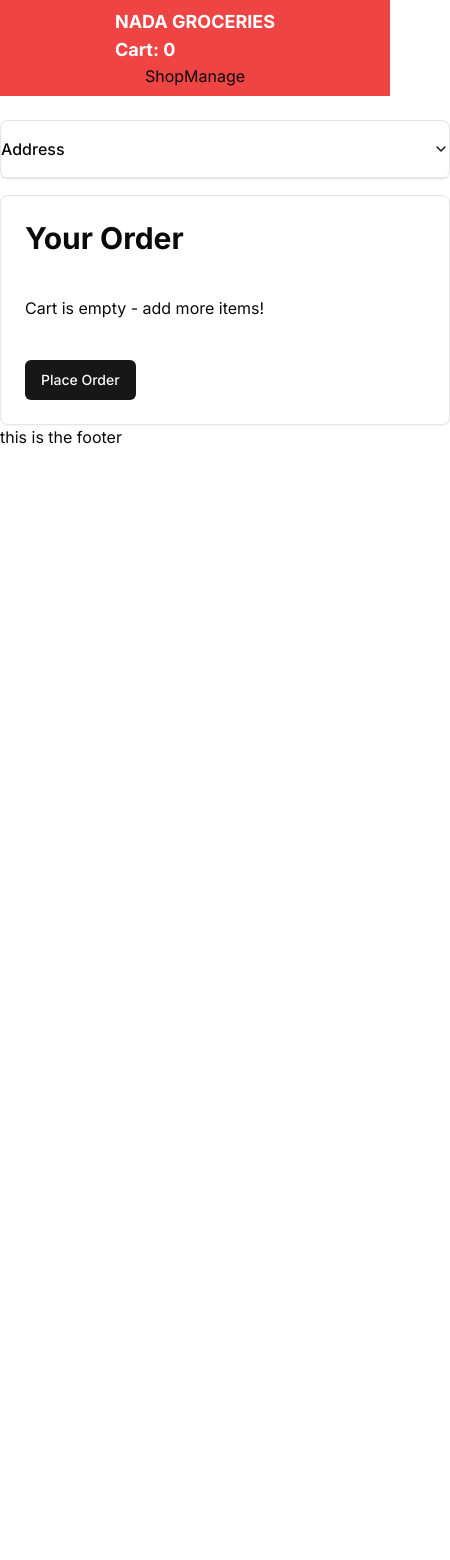
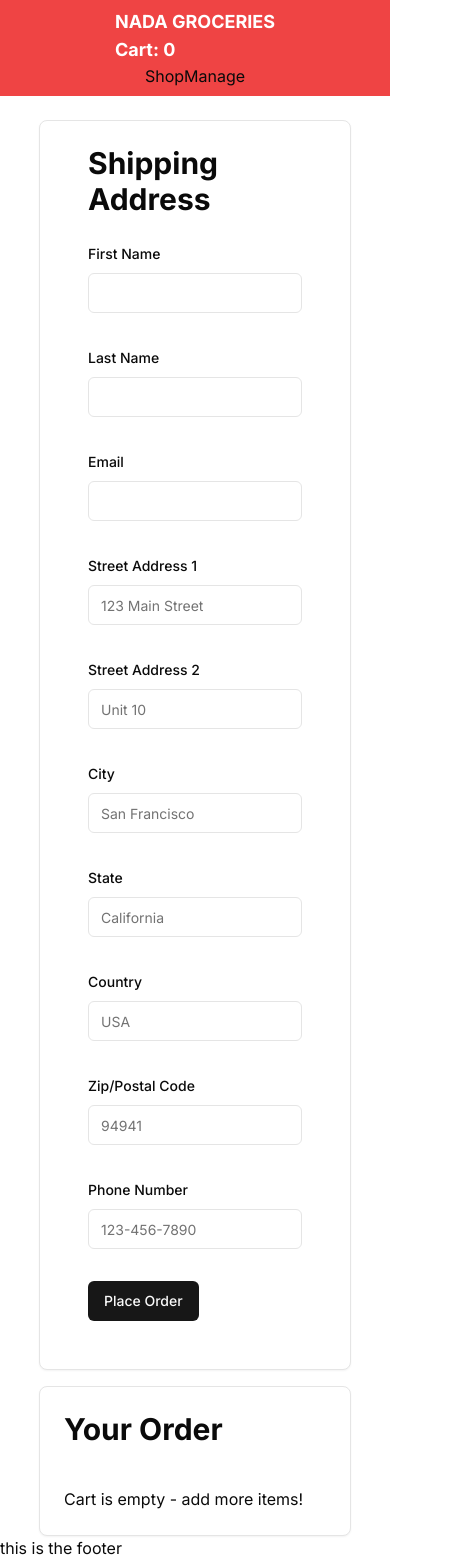
Before and after one commit to cmaija/reebelo-case-study, a Next.js app: page /checkout in a window 390 px wide. Shown: the whole page, 450 px wide, since content can reach past the window. Before the commit the page ends 844 px from the top, so only its background shows below. Built offline with nearby package versions, Linux system fonts and the light colour scheme.

Commit message:
complete checkout flow, still needs success page

```diff
--- a/src/app/admin/orders/page.tsx
+++ b/src/app/admin/orders/page.tsx
@@ -1,5 +1,18 @@
 export default function Orders() {
   return (
-    <div>manage orders page</div>
+    <div>
+      <h1>Manage Orders</h1>
+      <table>
+        <thead>
+          <tr>
+            <th>Id</th>
+            <th>Name</th>
+            <th>Address</th>
+            <th>Status</th>
+            <th>Actions</th>
+          </tr>
+        </thead>
+      </table>
+    </div>
   )
 }
--- /dev/null
+++ b/src/app/api/order/route.ts
@@ -0,0 +1,23 @@
+import { createOrder } from "@/utils/create-order"
+import { NextResponse } from "next/server"
+
+export async function POST(req: Request) {
+  const order = await req.json()
+  if (Object.values(order).length) {
+    try {
+      const res = await createOrder(order)
+      return NextResponse.json(res)
+    } catch (error) {
+      console.log(error)
+      return NextResponse.json(
+        { message: (error as unknown as Error).message },
+        { status: 400 }
+      )
+    }
+  } else {
+    return NextResponse.json(
+      { error: "no order details provided" },
+      { status: 400 }
+    )
+  }
+}
--- a/src/app/checkout/components/AddressForm.tsx
+++ b/src/app/checkout/components/AddressForm.tsx
@@ -14,7 +14,13 @@ import {
 import { Input } from "@/components/ui/input"
 import { Button } from "@/components/ui/button"
 
+interface Props {
+  handlePlaceOrder: (values: z.infer<typeof addressSchema>) => void
+}
 const addressSchema = z.object({
+  firstName: z.string(),
+  lastName: z.string(),
+  email: z.string().email(),
   address1: z.string(),
   address2: z.string().optional(),
   city: z.string(),
@@ -24,19 +30,62 @@ const addressSchema = z.object({
   phoneNumber: z.string(),
 })
 
-export default function AddressForm() {
+export default function AddressForm({ handlePlaceOrder }: Props) {
   const form = useForm<z.infer<typeof addressSchema>>({
     resolver: zodResolver(addressSchema),
   })
 
-  function onSubmit(values: z.infer<typeof addressSchema>) {
-    createOrder(values)
+  async function onSubmit(values: z.infer<typeof addressSchema>) {
+    handlePlaceOrder(values)
   }
   return (
     <Form {...form}>
       <form onSubmit={form.handleSubmit(onSubmit)} className="space-y-8">
         <FormField
           control={form.control}
+          defaultValue=""
+          name="firstName"
+          render={({ field }) => (
+            <FormItem>
+              <FormLabel>First Name</FormLabel>
+              <FormControl>
+                <Input {...field} />
+              </FormControl>
+              <FormMessage />
+            </FormItem>
+          )}
+        />
+        <FormField
+          control={form.control}
+          defaultValue=""
+          name="lastName"
+          render={({ field }) => (
+            <FormItem>
+              <FormLabel>Last Name</FormLabel>
+              <FormControl>
+                <Input {...field} />
+              </FormControl>
+              <FormMessage />
+            </FormItem>
+          )}
+        />
+        <FormField
+          control={form.control}
+          defaultValue=""
+          name="email"
+          render={({ field }) => (
+            <FormItem>
+              <FormLabel>Email</FormLabel>
+              <FormControl>
+                <Input {...field} />
+              </FormControl>
+              <FormMessage />
+            </FormItem>
+          )}
+        />
+        <FormField
+          control={form.control}
+          defaultValue=""
           name="address1"
           render={({ field }) => (
             <FormItem>
@@ -50,6 +99,7 @@ export default function AddressForm() {
         />
         <FormField
           control={form.control}
+          defaultValue=""
           name="address2"
           render={({ field }) => (
             <FormItem>
@@ -63,6 +113,7 @@ export default function AddressForm() {
         />
         <FormField
           control={form.control}
+          defaultValue=""
           name="city"
           render={({ field }) => (
             <FormItem>
@@ -76,10 +127,11 @@ export default function AddressForm() {
         />
         <FormField
           control={form.control}
+          defaultValue=""
           name="state"
           render={({ field }) => (
             <FormItem>
-              <FormLabel>City</FormLabel>
+              <FormLabel>State</FormLabel>
               <FormControl>
                 <Input placeholder="California" {...field} />
               </FormControl>
@@ -89,10 +141,11 @@ export default function AddressForm() {
         />
         <FormField
           control={form.control}
+          defaultValue=""
           name="country"
           render={({ field }) => (
             <FormItem>
-              <FormLabel>City</FormLabel>
+              <FormLabel>Country</FormLabel>
               <FormControl>
                 <Input placeholder="USA" {...field} />
               </FormControl>
@@ -102,10 +155,11 @@ export default function AddressForm() {
         />
         <FormField
           control={form.control}
+          defaultValue=""
           name="postalCode"
           render={({ field }) => (
             <FormItem>
-              <FormLabel>City</FormLabel>
+              <FormLabel>Zip/Postal Code</FormLabel>
               <FormControl>
                 <Input placeholder="94941" {...field} />
               </FormControl>
@@ -115,10 +169,11 @@ export default function AddressForm() {
         />
         <FormField
           control={form.control}
+          defaultValue=""
           name="phoneNumber"
           render={({ field }) => (
             <FormItem>
-              <FormLabel>City</FormLabel>
+              <FormLabel>Phone Number</FormLabel>
               <FormControl>
                 <Input placeholder="123-456-7890" {...field} />
               </FormControl>
@@ -126,7 +181,7 @@ export default function AddressForm() {
             </FormItem>
           )}
         />
-        <Button type="submit">Submit</Button>
+        <Button type="submit">Place Order</Button>
       </form>
     </Form>
   )
--- a/src/app/checkout/page.tsx
+++ b/src/app/checkout/page.tsx
@@ -1,33 +1,50 @@
 "use client"
 
-import { Item, useCartContext } from "@/context/Cart.context"
+import { ActionTypes, Item, useCartContext } from "@/context/Cart.context"
 import { CartItemDetail } from "../components/CartItemDetail"
-import { Card, CardContent, CardFooter, CardHeader } from "@/components/ui/card"
-import { Button } from "@/components/ui/button"
-import {
-  Accordion,
-  AccordionContent,
-  AccordionItem,
-  AccordionTrigger,
-} from "@/components/ui/accordion"
+import { Card, CardContent, CardHeader } from "@/components/ui/card"
 import AddressForm from "./components/AddressForm"
+import { useState } from "react"
 
 export default function Checkout() {
   const { state, dispatch } = useCartContext()
+  const [orderSuccessful, setOrderSuccessful] = useState(false)
+  async function handlePlaceOrder(values: any) {
+    try {
+      const body = { ...values, products: Object.values(state.items) }
+      await fetch("/api/order", {
+        method: "POST",
+        headers: { "Content-Type": "application/json" },
+        body: JSON.stringify(body),
+      })
+
+      dispatch({ type: ActionTypes.ClearCart, payload: null })
+      setOrderSuccessful(true)
+    } catch (error) {
+      console.error(error)
+    }
+  }
   return (
-    <div className="mx-auto mt-6 w-full flex flex-col w-75% max-w-[1500px] min-w-[450px] md:flex-row gap-4">
-      <Card className="flex flex-1">
-        <Accordion type="single" collapsible className="w-full">
-          <AccordionItem value="item-1">
-            <AccordionTrigger>Address</AccordionTrigger>
-            <AccordionContent>
-              <AddressForm />
-            </AccordionContent>
-          </AccordionItem>
-        </Accordion>
+    <div className="mx-auto mt-6 flex flex-col w-4/5 max-w-[1500px] md:flex-row gap-4">
+      {orderSuccessful ? (
+        <div>success!</div>
+      ) : (
+        <>
+          <Card className="flex flex-[2]">
+            <CardContent className="w-full">
+              <CardHeader className="text-3xl font-bold">
+                Shipping Address
+              </CardHeader>
+              <CardContent>
+                <AddressForm handlePlaceOrder={handlePlaceOrder} />
+              </CardContent>
+            </CardContent>
           </Card>
 
-      <Card className="flex flex-1 flex-col gap-4">
+          <Card
+            className="flex flex-1 flex-col gap-4
+       md:self-start min-w-[300px]"
+          >
             <CardHeader className="text-3xl font-bold">Your Order</CardHeader>
             <CardContent>
               {Object.values(state.items).length ? (
@@ -38,10 +55,9 @@ export default function Checkout() {
                 <p>Cart is empty - add more items!</p>
               )}
             </CardContent>
-        <CardFooter>
-          <Button>Place Order</Button>
-        </CardFooter>
           </Card>
+        </>
+      )}
     </div>
   )
 }
--- a/src/app/components/CartItemDetail.tsx
+++ b/src/app/components/CartItemDetail.tsx
@@ -1,8 +1,9 @@
 "use client"
 import { ActionTypes, Item, useCartContext } from "@/context/Cart.context"
-import { useEffect, useMemo, useState } from "react"
 import { Cross1Icon } from "@radix-ui/react-icons"
 import ItemCountSelector from "./ItemCountSelector"
+import { useEffect, useState } from "react"
+import { Product } from "@/lib/interfaces"
 
 interface Props {
   item: Item
@@ -14,11 +15,16 @@ export function CartItemDetail({ item }: Props) {
     dispatch({ type: ActionTypes.DeleteItem, payload: item.product })
   }
 
+  const [product, setProduct] = useState<Product>()
+  useEffect(() => {
+    setProduct(item.product)
+  }, [item])
+
   return (
     <div className="w-full px-2 flex flex-row justify-between items-center">
       <div>
-        <h3 className="text-xl font-semibold">{item.product.title}</h3>
-        <p className="text-slate-500">{item.product.description}</p>
+        <h3 className="text-xl font-semibold">{product?.title}</h3>
+        <p className="text-slate-500">{product?.description}</p>
       </div>
       <div className="flex flex-row gap-2">
         <ItemCountSelector item={item} />
--- a/src/app/components/Navbar.tsx
+++ b/src/app/components/Navbar.tsx
@@ -12,7 +12,7 @@ export default function Navbar() {
       </div>
       <div>
         <Link href="/products">Shop</Link>
-        <Link href="/orders">Manage</Link>
+        <Link href="/admin/orders">Manage</Link>
       </div>
     </nav>
   )
--- a/src/context/Cart.context.tsx
+++ b/src/context/Cart.context.tsx
@@ -55,6 +55,7 @@ export enum ActionTypes {
   DeleteItem = "DELETE_ITEM_BY_ID",
   Load = "LOAD_CART",
   UpdateItemCount = "UPDATE_ITEM_COUNT",
+  ClearCart = "CLEAR_CART",
 }
 
 type CartPayload = {
@@ -63,6 +64,7 @@ type CartPayload = {
   [ActionTypes.DeleteItem]: Product
   [ActionTypes.UpdateItemCount]: Item
   [ActionTypes.Load]: Cart
+  [ActionTypes.ClearCart]: null
 }
 
 export type CartActions = ActionMap<CartPayload>[keyof ActionMap<CartPayload>]
@@ -102,7 +104,10 @@ const cartReducer = (state: Cart, action: CartActions): Cart => {
 
     case ActionTypes.Load:
       const { items } = action.payload
-      return { items }
+      return { ...state, items }
+
+    case ActionTypes.ClearCart:
+      return { ...state, items: {} }
 
     case ActionTypes.UpdateItemCount:
       newState = structuredClone(state)
--- a/src/utils/get-products.ts
+++ b/src/utils/get-products.ts
@@ -4,7 +4,13 @@ import prisma from "../../lib/prisma"
 export const revalidate = 3600 // revalidate the data at most every hour
 
 export const getProducts = cache(async () => {
-  const items = await prisma.product.findMany()
+  const items = await prisma.product.findMany({
+    where: {
+      unitsInStock: {
+        gt: 0,
+      },
+    },
+  })
   let normalizedItems = items.map((item) => ({
     ...item,
     price: item.price.toNumber(),
--- a/src/utils/update-product.ts
+++ b/src/utils/update-product.ts
@@ -0,0 +1,12 @@
+import prisma from "../../lib/prisma"
+import { Item } from "@/context/Cart.context"
+
+export async function updateProductQuantities(items: Item[]) {
+  let result
+  for (let item of items) {
+    result = await prisma.product.update({
+      where: { id: item.product.id },
+      data: { unitsInStock: { decrement: item.units } },
+    })
+  }
+}
```
Also changed, not shown: src/utils/create-order.ts (+33 -5 lines), 1 other file (tests, documents, lock files or other folders). Lines whose indentation alone changed are shown as unchanged.
